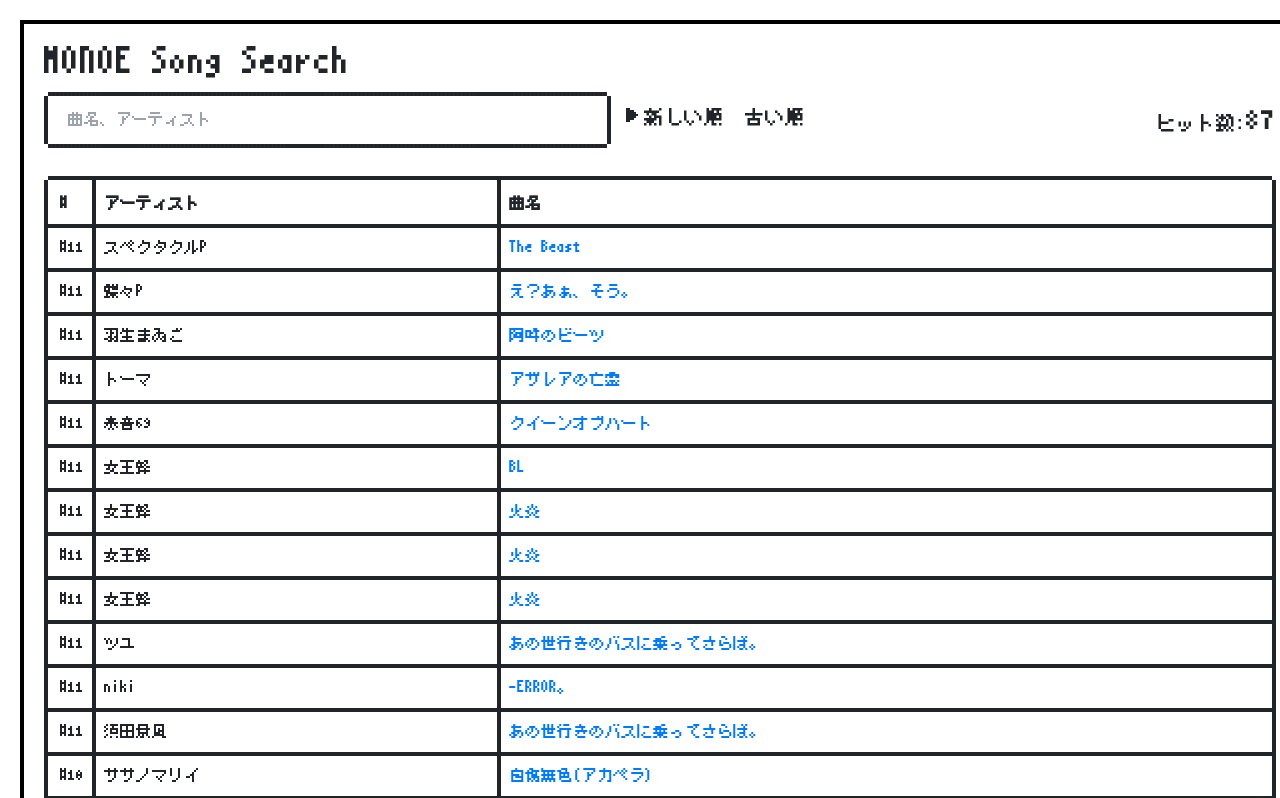
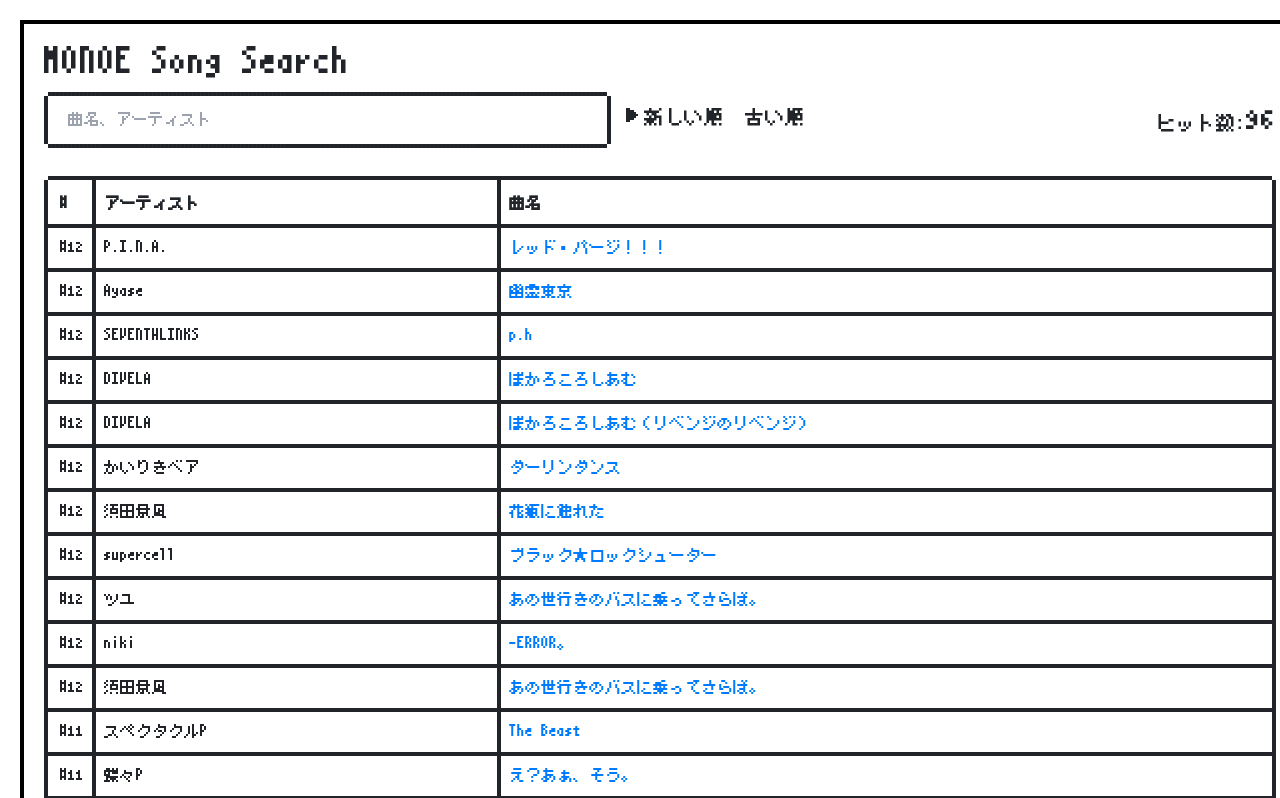
Before and after one commit to dairappa/eboshi-song-search, a Next.js app: page / in a window 1280 px wide. Shown: the top 798 px of the page. Built offline with nearby package versions, Linux system fonts and the light colour scheme.

Commit message:
枠12追加

```diff
--- a/data/songs.ts
+++ b/data/songs.ts
@@ -500,14 +500,66 @@ export const songs: Utawaku[] = [
                 'time_start': "57:28"
             },
             {
-                'artist': '女王蜂',
-                'song_name': '火炎',
-                'time_start': "57:28"
+                'artist': 'ツユ',
+                'song_name': 'あの世行きのバスに乗ってさらば。',
+                'time_start': "1:07:44"
             },
             {
-                'artist': '女王蜂',
-                'song_name': '火炎',
-                'time_start': "57:28"
+                'artist': 'niki',
+                'song_name': '-ERROR。',
+                'time_start': "1:18:36"
+            },
+            {
+                'artist': '須田景凪',
+                'song_name': 'あの世行きのバスに乗ってさらば。',
+                'time_start': "1:27:19"
+            }
+        ]
+    },
+    {
+        kind: 'Monoe',
+        number: 12,
+        id: 'y5tBMJsaRj8',
+        songs: [
+            {
+                'artist': 'P.I.N.A.',
+                'song_name': 'レッド・パージ！！！',
+                'time_start': "8:40"
+            },
+            {
+                'artist': 'Ayase',
+                'song_name': '幽霊東京',
+                'time_start': "24:46"
+            },
+            {
+                'artist': 'SEVENTHLINKS',
+                'song_name': 'p.h',
+                'time_start': "32:57"
+            },
+            {
+                'artist': 'DIVELA',
+                'song_name': 'ぼかろころしあむ',
+                'time_start': "38:55"
+            },
+            {
+                'artist': 'DIVELA',
+                'song_name': 'ぼかろころしあむ（リベンジのリベンジ）',
+                'time_start': "39:51"
+            },
+            {
+                'artist': 'かいりきベア',
+                'song_name': 'ダーリンダンス',
+                'time_start': "44:13"
+            },
+            {
+                'artist': '須田景凪',
+                'song_name': '花瓶に触れた',
+                'time_start': "59:26"
+            },
+            {
+                'artist': 'supercell',
+                'song_name': 'ブラック★ロックシューター',
+                'time_start': "1:08:52"
             },
             {
                 'artist': 'ツユ',
```
